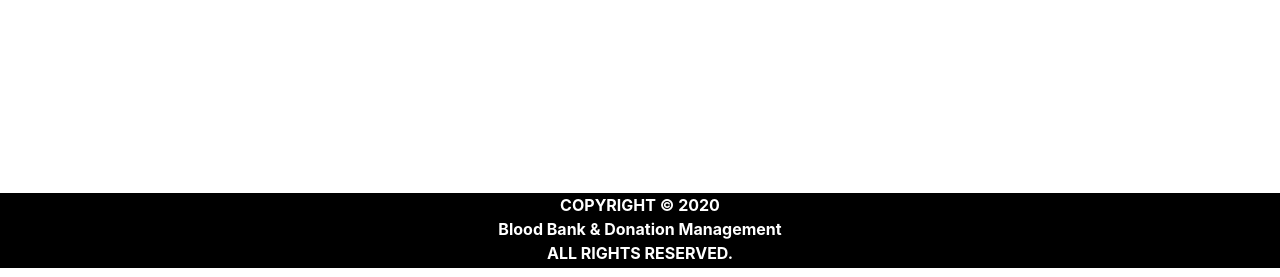
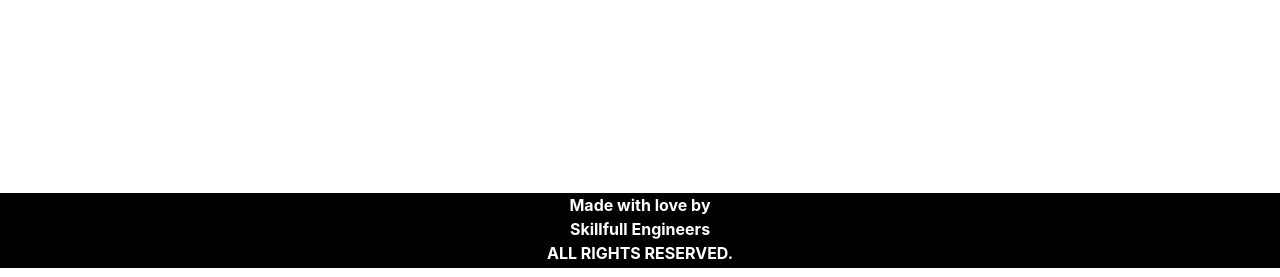
Before and after one commit to Muskan16123/BloodBank_management_website, a PHP site: page /BDMS/about_us.php in a window 1280 px wide. Shown: the part 523-800 px from the top of the page. Run offline with PHP 8.4, Linux system fonts and the light colour scheme; data comes from the database, SQL or seed files in the repository.

Commit message:
Update footer.php

```diff
--- a/footer.php
+++ b/footer.php
@@ -16,8 +16,8 @@
 </head>
 <body>
   <div id="footer" >
-  <b><center>COPYRIGHT © 2020<br>
-  Blood Bank & Donation Management
+  <b><center>Made with love by<br>
+ Skillfull Engineers
   <br>
   ALL RIGHTS RESERVED.
   </center>
```
